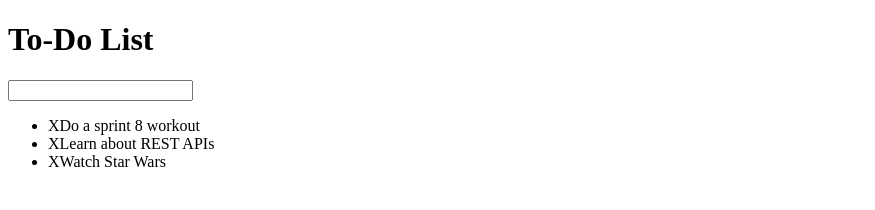
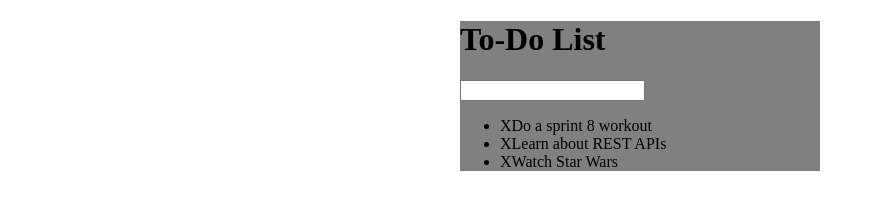
Before and after one commit to PutMyRobeOnRITE/jquerytodo, a plain HTML site: page index.html in a window 1280 px wide. Shown: the whole page, without its empty margins (0-875 px from the left). Drawn offline with Linux system fonts and the light colour scheme.

Commit message:
Centered container, added a tempory background and set fixed width

```diff
--- a/assets/css/todos.css
+++ b/assets/css/todos.css
@@ -1,4 +1,5 @@
-body{
-
-
+#container{
+	background: gray;
+	width: 360px;
+	margin: 0 auto;
 }
```
